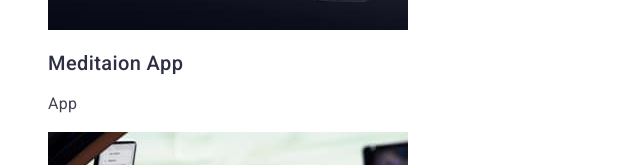
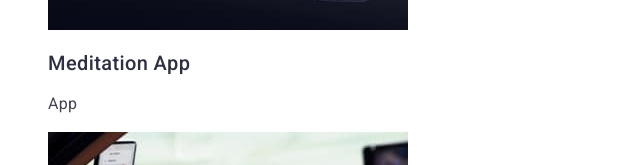
Before and after one commit to Viktoronly/HW2, a plain HTML site: page portfolio.html in a window 1280 px wide. Shown: the part 1435-1600 px from the top of the page, 0-640 px from the left. Drawn offline with Linux system fonts and the light colour scheme.

Commit message:
Update portfolio.html

```diff
--- a/portfolio.html
+++ b/portfolio.html
@@ -70,7 +70,7 @@
                 <li>
                     <a href="" class="link">
                         <img src="./images/img3.jpg" alt="picture">
-                        <h2 class="principles-header">Meditaion App</h2>
+                        <h2 class="principles-header">Meditation App</h2>
                         <p class="principles-paragraph">App</p>
                     </a>
                 </li>
```
